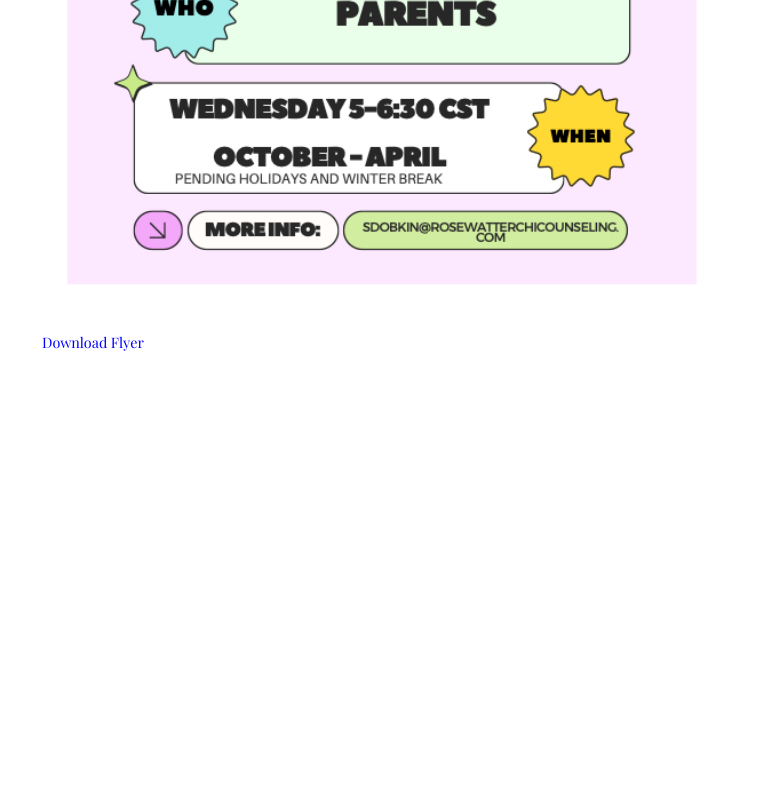
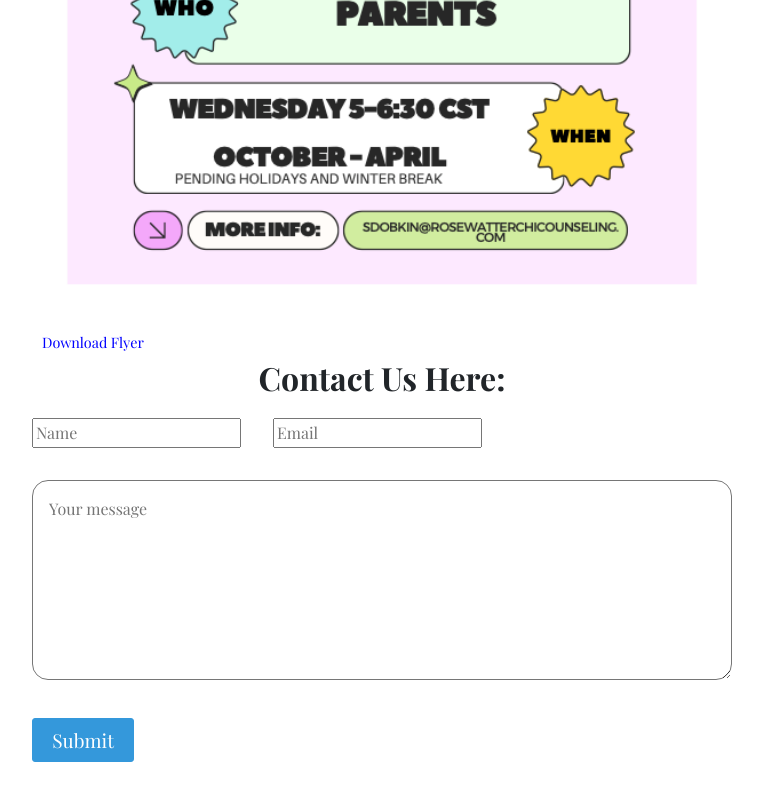
Before and after one commit to Bgorson/rose-water, a React app: page /group in a window 1280 px wide. Shown: the part 660-1460 px from the top of the page, without its empty margins (258-1021 px from the left). Before the commit the page ends 1078 px from the top, so only its background shows below. Built offline with nearby package versions, Linux system fonts and the light colour scheme.

Commit message:
return email functgionality

```diff
--- a/src/App.js
+++ b/src/App.js
@@ -60,7 +60,7 @@ function App() {
                 maxWidth="lg"
                 style={{ height: "100vh" }}
               >
-                {/* <Career /> */}
+                <Career />
               </Container>
             }
           />
--- a/src/components/Career.js
+++ b/src/components/Career.js
@@ -61,7 +61,7 @@ const Career = () => {
   const onSubmit = (e) => {
     e.preventDefault();
     emailjs
-      .send(service, template, templateParams, {
+      .send(service, template, toSend, {
         publicKey: publicKey,
       })
       .then(() => {
--- a/src/components/Footer.js
+++ b/src/components/Footer.js
@@ -121,7 +121,7 @@ export default function Footer() {
     e.preventDefault();
 
     emailjs
-      .send(service, template, templateParams, {
+      .send(service, template, toSend, {
         publicKey: publicKey,
       })
       .then(() => {
--- a/src/components/GroupFlyer.js
+++ b/src/components/GroupFlyer.js
@@ -102,7 +102,7 @@ export default function Group() {
   const onSubmit = (e) => {
     e.preventDefault();
     emailjs
-      .send(service, template, templateParams, {
+      .send(service, template, toSend, {
         publicKey: publicKey,
       })
       .then(() => {
@@ -139,7 +139,7 @@ export default function Group() {
       <StyledAnchor href={GroupFlyerPDF} download>
         Download Flyer
       </StyledAnchor>
-      {/* <Text>Contact Us Here:</Text>
+      <Text>Contact Us Here:</Text>
       <form onSubmit={onSubmit}>
         <InputContainer>
           <InputBlock
@@ -169,7 +169,7 @@ export default function Group() {
           />
         </MessageArea>
         <Button type="submit">Submit</Button>
-      </form> */}
+      </form>
       {isModalOpen && (
         <Modal onClick={closeModal}>
           <ModalImage src={GroupFlyer} alt="Group Flyer" />
```
